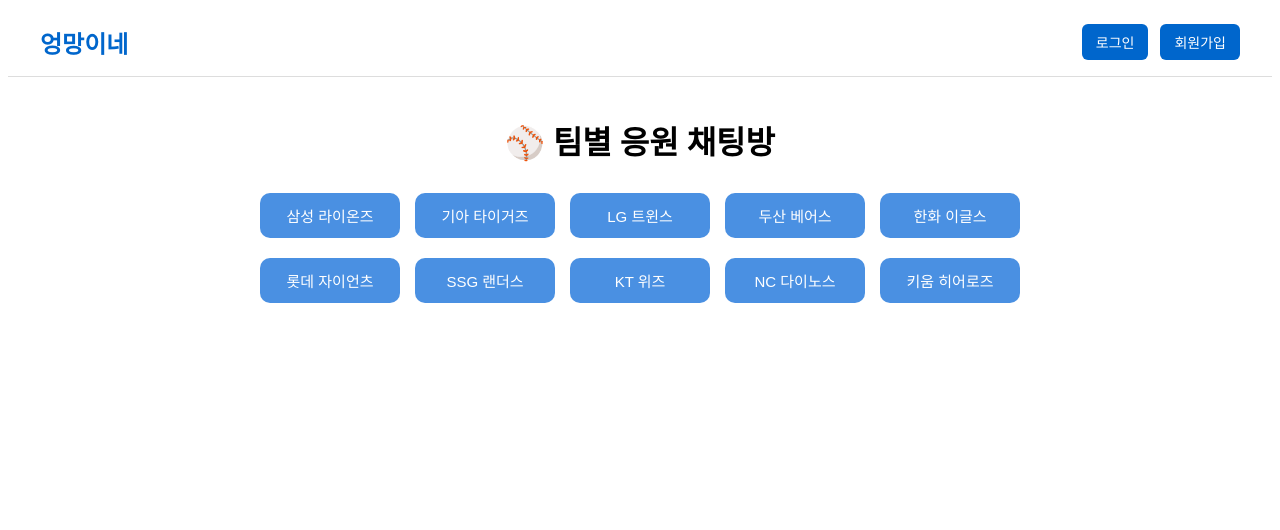
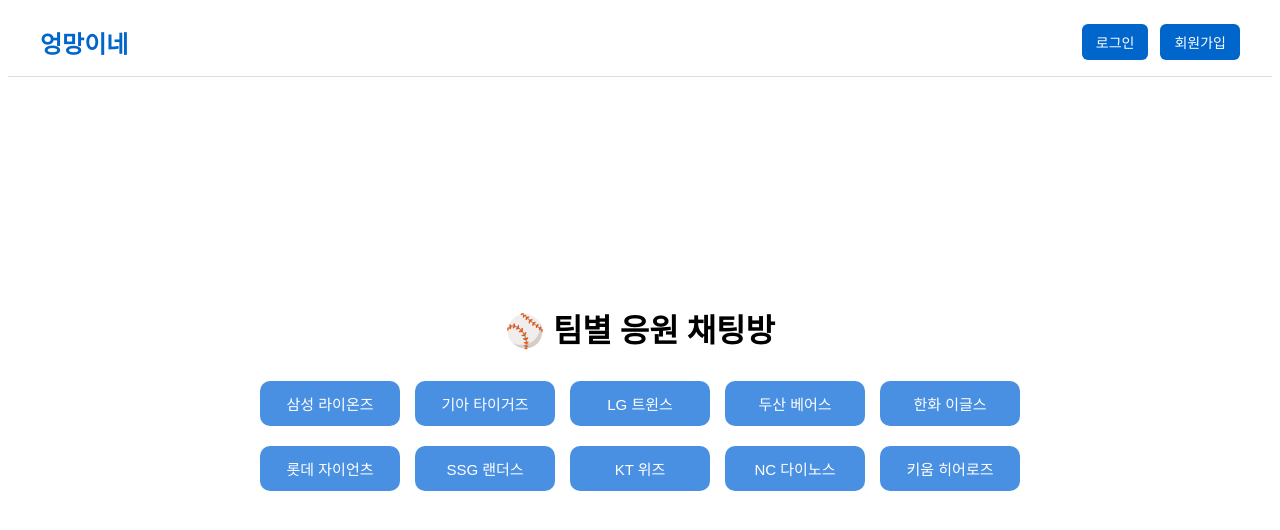
Before and after one commit to Zackdokong/ung-mang-e-nae, a React (Vite) app: page / in a window 1280 px wide. Shown: the top 530 px of the page. Built offline with nearby package versions, Linux system fonts and the light colour scheme; no server answers.

Commit message:
가운데로 모으기

```diff
--- a/src/pages/main/Mainpage.module.css
+++ b/src/pages/main/Mainpage.module.css
@@ -1,7 +1,12 @@
 .container {
-    text-align: center;
-    margin-top: 40px;
-  }
+  display: flex;
+  flex-direction: column;
+  align-items: center;
+  justify-content: center;
+  min-height: 80vh; /* 화면 높이만큼 차지 */
+  text-align: center;
+}
+
 
   .title {
     font-size: 2rem;
```
